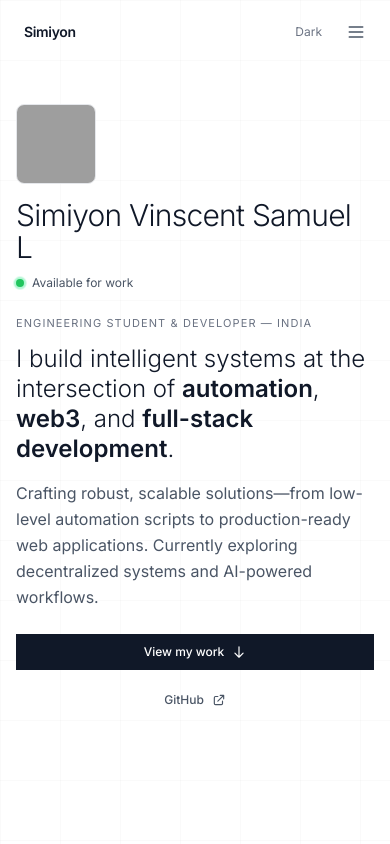
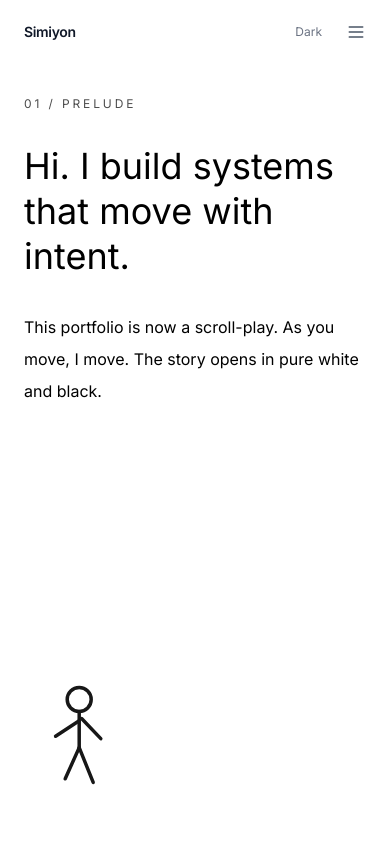
Before and after one commit to blackscythe123/my_portfolio, a Next.js app: page / in a window 390 px wide. Shown: the top 844 px of the page. Built offline with nearby package versions, Linux system fonts and the light colour scheme; no server answers; grey boxes are pictures that could not be loaded.

Commit message:
Implement scroll-based storytelling with context and character animations

```diff
--- a/src/app/layout.tsx
+++ b/src/app/layout.tsx
@@ -1,6 +1,7 @@
 import type { Metadata } from 'next';
 import { Inter, Fira_Code } from 'next/font/google';
 import './globals.css';
+import { ScrollStoryProvider } from '@/contexts/ScrollStoryContext';
 
 const inter = Inter({
   variable: '--font-sans',
@@ -30,7 +31,7 @@ export default function RootLayout({
       <body
         className={`${inter.variable} ${firaCode.variable} antialiased bg-background text-foreground font-sans`}
       >
-        {children}
+        <ScrollStoryProvider>{children}</ScrollStoryProvider>
       </body>
     </html>
   );
--- a/src/app/page.tsx
+++ b/src/app/page.tsx
@@ -1,10 +1,9 @@
 import {
-  Hero,
   Navigation,
-  Skills,
-  Projects,
-  Contact,
 } from '@/components';
+import { StorySection } from '@/components/StorySection';
+import { WalkingBoyCharacter } from '@/components/WalkingBoyCharacter';
+import { storyActs } from '@/data/story-acts';
 import type { Metadata } from 'next';
 
 export const metadata: Metadata = {
@@ -42,12 +41,12 @@ export const metadata: Metadata = {
 
 export default function Home() {
   return (
-    <main className="min-h-screen bg-background relative overflow-x-hidden">
+    <main className='relative min-h-screen overflow-x-hidden bg-background'>
       <Navigation />
-      <Hero />
-      <Skills />
-      <Projects />
-      <Contact />
+      <WalkingBoyCharacter />
+      {storyActs.map((act, index) => (
+        <StorySection key={act.id} act={act} index={index} />
+      ))}
     </main>
   );
 }
--- /dev/null
+++ b/src/components/StorySection.tsx
@@ -0,0 +1,32 @@
+import { type StoryAct } from '@/data/story-acts';
+
+type StorySectionProps = {
+  act: StoryAct;
+  index: number;
+};
+
+export function StorySection({ act, index }: StorySectionProps) {
+  const isDark = act.tone === 'dark';
+
+  return (
+    <section
+      id={act.id}
+      data-tone={act.tone}
+      className={`story-section min-h-screen px-6 py-24 md:px-12 lg:px-20 ${
+        isDark ? 'bg-black text-white' : 'bg-white text-black'
+      }`}
+    >
+      <div className='mx-auto flex max-w-5xl flex-col gap-8'>
+        <p className='story-kicker text-xs uppercase tracking-[0.24em] opacity-70'>
+          {String(index + 1).padStart(2, '0')} / {act.label}
+        </p>
+        <h2 className='story-headline max-w-4xl text-4xl leading-tight md:text-6xl'>
+          {act.headline}
+        </h2>
+        <p className='story-body max-w-2xl text-base leading-8 md:text-xl'>
+          {act.body}
+        </p>
+      </div>
+    </section>
+  );
+}
--- /dev/null
+++ b/src/components/WalkingBoyCharacter.tsx
@@ -0,0 +1,90 @@
+'use client';
+
+import { motion } from 'framer-motion';
+import { storyActs } from '@/data/story-acts';
+import { useScrollStory } from '@/contexts/ScrollStoryContext';
+
+type CharacterState = 'wave' | 'point-left' | 'point-right';
+
+function getCharacterState(activeActIndex: number): CharacterState {
+  const cue = storyActs[activeActIndex]?.cue;
+
+  if (cue === 'point-left' || cue === 'point-right' || cue === 'wave') {
+    return cue;
+  }
+
+  return 'wave';
+}
+
+export function WalkingBoyCharacter() {
+  const { progress, activeActIndex } = useScrollStory();
+  const state = getCharacterState(activeActIndex);
+  const x = `${8 + progress * 84}vw`;
+
+  const leftArmRotation =
+    state === 'wave' ? [-18, 22, -18] : state === 'point-left' ? -54 : -14;
+  const rightArmRotation =
+    state === 'wave' ? [35, -16, 35] : state === 'point-right' ? 54 : 18;
+
+  return (
+    <motion.div
+      aria-hidden
+      className='pointer-events-none fixed bottom-8 left-0 z-40'
+      style={{ x }}
+      transition={{ type: 'spring', stiffness: 120, damping: 18, mass: 0.7 }}
+    >
+      <svg width='96' height='132' viewBox='0 0 96 132' fill='none'>
+        <motion.g
+          animate={{ y: [0, -2, 0] }}
+          transition={{ duration: 0.45, repeat: Number.POSITIVE_INFINITY, ease: 'easeInOut' }}
+          stroke='currentColor'
+          strokeWidth='3.5'
+          strokeLinecap='round'
+        >
+          <circle cx='48' cy='20' r='12' />
+          <path d='M48 32V68' />
+
+          <motion.line
+            x1='48'
+            y1='42'
+            x2='24'
+            y2='56'
+            animate={{ rotate: leftArmRotation }}
+            transformBox='fill-box'
+            transformOrigin='48px 42px'
+            transition={{ duration: 0.35, repeat: state === 'wave' ? Number.POSITIVE_INFINITY : 0 }}
+          />
+
+          <motion.line
+            x1='48'
+            y1='42'
+            x2='72'
+            y2='56'
+            animate={{ rotate: rightArmRotation }}
+            transformBox='fill-box'
+            transformOrigin='48px 42px'
+            transition={{ duration: 0.35, repeat: state === 'wave' ? Number.POSITIVE_INFINITY : 0 }}
+          />
+
+          <motion.line
+            x1='48'
+            y1='68'
+            x2='34'
+            y2='98'
+            animate={{ y2: [98, 104, 98] }}
+            transition={{ duration: 0.45, repeat: Number.POSITIVE_INFINITY, ease: 'easeInOut' }}
+          />
+
+          <motion.line
+            x1='48'
+            y1='68'
+            x2='62'
+            y2='98'
+            animate={{ y2: [104, 98, 104] }}
+            transition={{ duration: 0.45, repeat: Number.POSITIVE_INFINITY, ease: 'easeInOut' }}
+          />
+        </motion.g>
+      </svg>
+    </motion.div>
+  );
+}
--- /dev/null
+++ b/src/contexts/ScrollStoryContext.tsx
@@ -0,0 +1,51 @@
+'use client';
+
+import { createContext, useContext, useMemo } from 'react';
+import { storyActs } from '@/data/story-acts';
+import { useScrollProgress } from '@/hooks/useScrollProgress';
+
+type ScrollStoryContextValue = {
+  progress: number;
+  direction: 'up' | 'down';
+  velocity: number;
+  activeActIndex: number;
+};
+
+const ScrollStoryContext = createContext<ScrollStoryContextValue>({
+  progress: 0,
+  direction: 'down',
+  velocity: 0,
+  activeActIndex: 0,
+});
+
+export function ScrollStoryProvider({
+  children,
+}: {
+  children: React.ReactNode;
+}) {
+  const { progress, direction, velocity } = useScrollProgress();
+
+  const value = useMemo<ScrollStoryContextValue>(() => {
+    const activeActIndex = Math.min(
+      storyActs.length - 1,
+      Math.floor(progress * storyActs.length)
+    );
+
+    return {
+      progress,
+      direction,
+      velocity,
+      activeActIndex,
+    };
+  }, [progress, direction, velocity]);
+
+  return (
+    <ScrollStoryContext.Provider value={value}>
+      {children}
+    </ScrollStoryContext.Provider>
+  );
+}
+
+export function useScrollStory() {
+  return useContext(ScrollStoryContext);
+}
--- /dev/null
+++ b/src/data/story-acts.ts
@@ -0,0 +1,69 @@
+export type StoryTone = 'light' | 'dark';
+
+export type StoryAct = {
+  id: string;
+  label: string;
+  headline: string;
+  body: string;
+  tone: StoryTone;
+  cue: 'wave' | 'point-left' | 'point-right';
+};
+
+export const storyActs: StoryAct[] = [
+  {
+    id: 'act-1',
+    label: 'Prelude',
+    headline: 'Hi. I build systems that move with intent.',
+    body: 'This portfolio is now a scroll-play. As you move, I move. The story opens in pure white and black.',
+    tone: 'light',
+    cue: 'wave',
+  },
+  {
+    id: 'act-2',
+    label: 'Origin',
+    headline: 'Automation shaped how I think.',
+    body: 'I design workflows where precision matters: tools that run repeatedly, predictably, and fast.',
+    tone: 'dark',
+    cue: 'point-right',
+  },
+  {
+    id: 'act-3',
+    label: 'Craft',
+    headline: 'Full-stack with product clarity.',
+    body: 'From interface choreography to backend integration, each build focuses on useful outcomes.',
+    tone: 'light',
+    cue: 'point-left',
+  },
+  {
+    id: 'act-4',
+    label: 'Web3',
+    headline: 'Protocol-native, detail-driven.',
+    body: 'I prototype wallet flows, on-chain interactions, and developer tooling without losing UX quality.',
+    tone: 'dark',
+    cue: 'point-right',
+  },
+  {
+    id: 'act-5',
+    label: 'Systems',
+    headline: 'Performance is a feature.',
+    body: 'I optimize rendering paths, interaction timing, and architecture so products feel immediate.',
+    tone: 'light',
+    cue: 'point-left',
+  },
+  {
+    id: 'act-6',
+    label: 'Projects',
+    headline: 'Work that ships and scales.',
+    body: 'Each project is built to be read quickly, understood clearly, and extended safely.',
+    tone: 'dark',
+    cue: 'point-right',
+  },
+  {
+    id: 'act-7',
+    label: 'Call',
+    headline: 'Let us build the next movement.',
+    body: 'If you want a product with strong engineering and intentional motion, let us connect.',
+    tone: 'light',
+    cue: 'point-left',
+  },
+];
--- /dev/null
+++ b/src/hooks/useScrollProgress.ts
@@ -0,0 +1,64 @@
+'use client';
+
+import { useEffect, useRef, useState } from 'react';
+
+export type ScrollProgressState = {
+  progress: number;
+  direction: 'up' | 'down';
+  velocity: number;
+};
+
+const DEFAULT_STATE: ScrollProgressState = {
+  progress: 0,
+  direction: 'down',
+  velocity: 0,
+};
+
+export function useScrollProgress(): ScrollProgressState {
+  const [state, setState] = useState<ScrollProgressState>(DEFAULT_STATE);
+  const previousScrollRef = useRef(0);
+  const previousTimeRef = useRef(0);
+  const tickingRef = useRef(false);
+
+  useEffect(() => {
+    const update = () => {
+      const now = performance.now();
+      const scrollTop = window.scrollY;
+      const maxScroll = Math.max(1, document.body.scrollHeight - window.innerHeight);
+      const progress = Math.min(1, Math.max(0, scrollTop / maxScroll));
+      const deltaScroll = scrollTop - previousScrollRef.current;
+      const deltaTime = Math.max(1, now - previousTimeRef.current);
+      const direction: 'up' | 'down' = deltaScroll < 0 ? 'up' : 'down';
+      const velocity = Math.abs(deltaScroll / deltaTime);
+
+      setState({ progress, direction, velocity });
+
+      previousScrollRef.current = scrollTop;
+      previousTimeRef.current = now;
+      tickingRef.current = false;
+    };
+
+    const onScroll = () => {
+      if (tickingRef.current) {
+        return;
+      }
+
+      tickingRef.current = true;
+      window.requestAnimationFrame(update);
+    };
+
+    previousScrollRef.current = window.scrollY;
+    previousTimeRef.current = performance.now();
+    update();
+
+    window.addEventListener('scroll', onScroll, { passive: true });
+    window.addEventListener('resize', onScroll);
+
+    return () => {
+      window.removeEventListener('scroll', onScroll);
+      window.removeEventListener('resize', onScroll);
+    };
+  }, []);
+
+  return state;
+}
```
